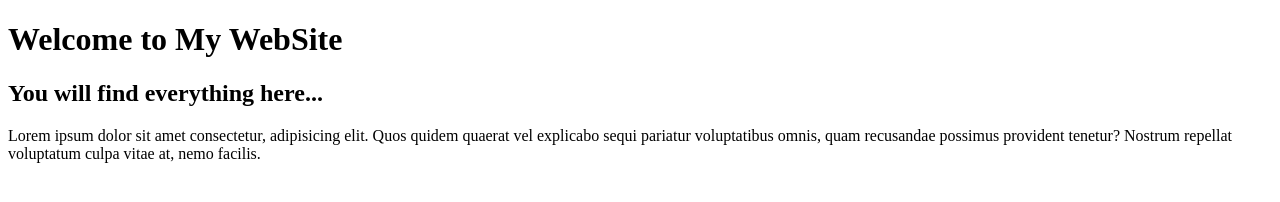
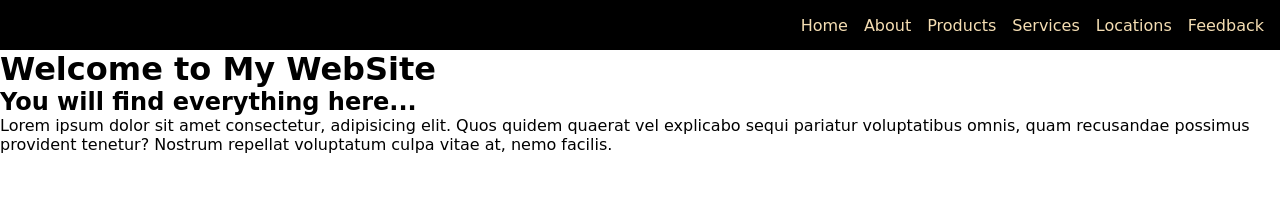
Before and after one commit to jokhioimran/MyProject, a plain HTML site: page index.html in a window 1280 px wide. Drawn offline with Linux system fonts and the light colour scheme.

Commit message:
navbar created

```diff
--- a/index.html
+++ b/index.html
@@ -4,8 +4,53 @@
     <meta charset="UTF-8">
     <meta name="viewport" content="width=device-width, initial-scale=1.0">
     <title>My App - Home</title>
+    <style>
+        * {
+            font-family: cursive;
+            margin: 0px;
+            padding: 0px;
+            box-sizing: border-box;
+        }
+        nav {
+            height: 50px;
+            background-color: black;
+            color: wheat;
+            display: flex;
+            justify-content: flex-end;
+            align-items: center;
+        }
+        nav ul {
+            list-style: none;
+            display: flex;
+            justify-content: space-evenly;
+
+        }
+        nav ul li {
+            margin-right: 16px;
+        }
+        nav ul li a {
+            text-decoration: none;
+            color: wheat;
+        }
+        nav ul li a:hover {
+            color: crimson;
+            text-decoration: overline;
+        }
+    </style>
 </head>
 <body>
+    <header>
+        <nav>
+            <ul>
+                <li><a href="#">Home</a></li>
+                <li><a href="#">About</a></li>
+                <li><a href="#">Products</a></li>
+                <li><a href="#">Services</a></li>
+                <li><a href="#">Locations</a></li>
+                <li><a href="#">Feedback</a></li>
+            </ul>
+        </nav>
+    </header>
     <h1>Welcome to My WebSite</h1>
     <h2>You will find everything here...</h2>
     <p>Lorem ipsum dolor sit amet consectetur, adipisicing elit. Quos quidem quaerat vel explicabo sequi pariatur voluptatibus omnis, quam recusandae possimus provident tenetur? Nostrum repellat voluptatum culpa vitae at, nemo facilis.</p>
```
